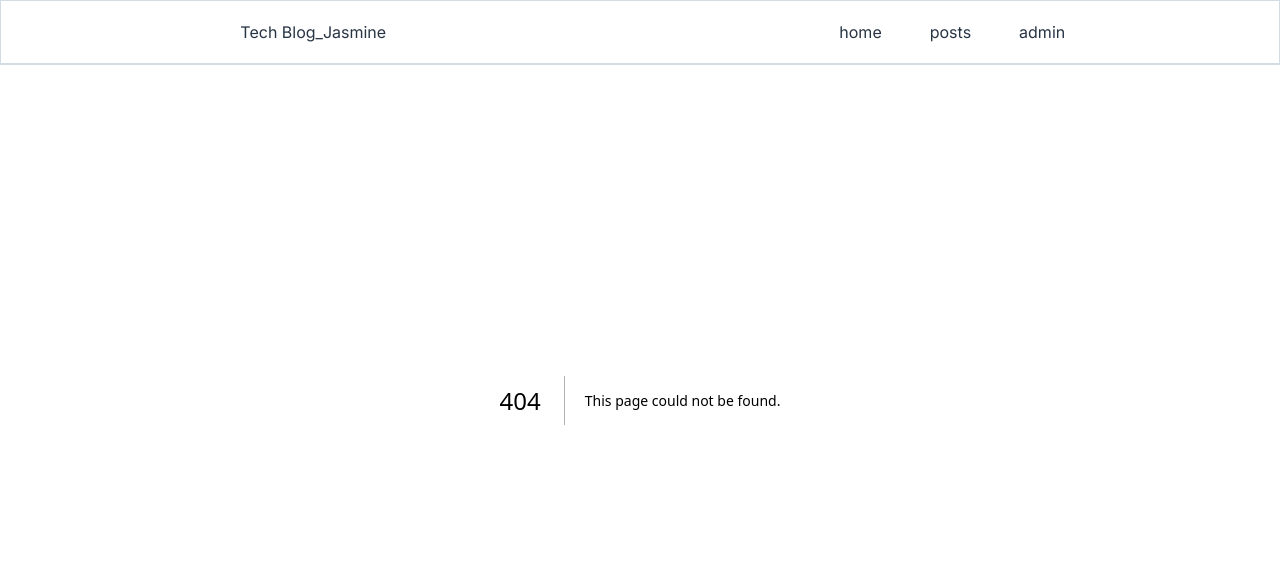
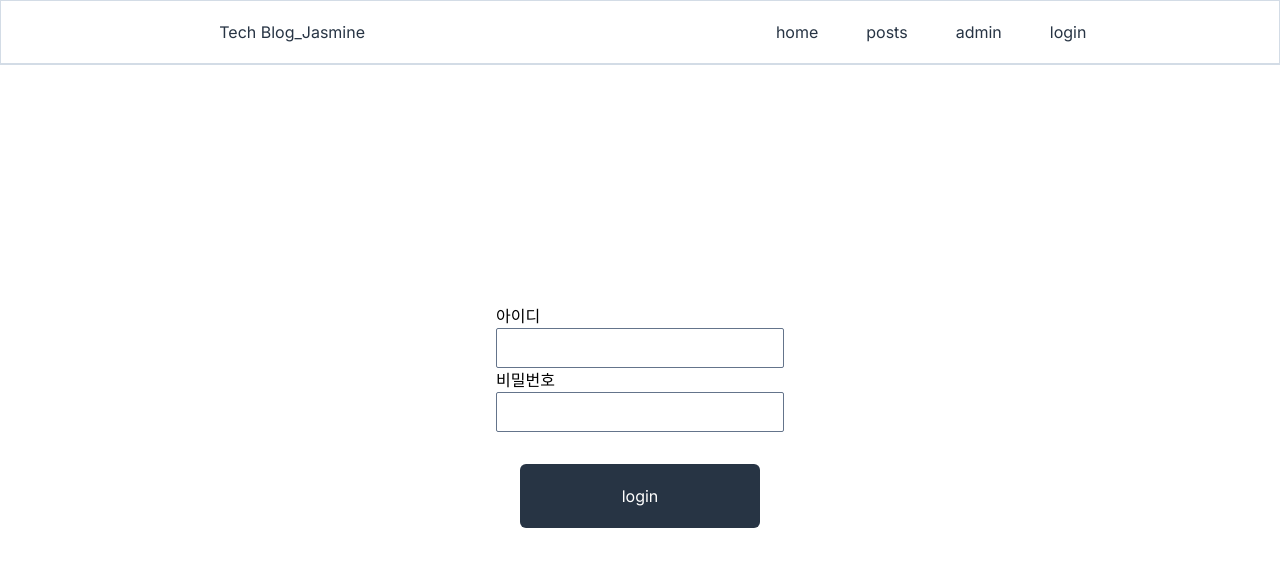
Before and after one commit to minsun0714/techblog_eng_ver, a Next.js app in the folder client/: page /login in a window 1280 px wide. Before the commit this address had no page. Shown: the top 566 px of the page. Built offline with nearby package versions, Linux system fonts and the light colour scheme.

Commit message:
Feat/login (#17)
* 🚚 Input을 공통 컴포넌트로 변경

* 🚚 버튼을 공통 컴포넌트로 분리

* 🚚 버튼을 공통 컴포넌트로 이동

```diff
--- a/client/src/app/admin/components/Button.tsx
+++ b/client/src/app/(common)/components/Button.tsx
@@ -1,10 +1,14 @@
 import React from 'react';
 
-const Button = () => {
+type ButtonType = {
+	text: string;
+};
+
+const Button = ({ text }: ButtonType) => {
 	return (
 		<div className="flex justify-center">
 			<button className="h-16 w-60 rounded-md bg-gray text-white">
-				submit
+				{text}
 			</button>
 		</div>
 	);
--- a/client/src/app/(common)/util/enum.ts
+++ b/client/src/app/(common)/util/enum.ts
@@ -2,6 +2,7 @@ export enum NavItems {
 	'home' = '/',
 	'posts' = '/posts',
 	'admin' = '/admin',
+	'login' = '/login',
 }
 
 export enum SocialLink {
--- a/client/src/app/admin/components/Input.tsx
+++ b/client/src/app/admin/components/Input.tsx
@@ -1,5 +1,5 @@
-import usePostingFieldStore from '../store/store';
 import React from 'react';
+import usePostingFieldStore from '@/app/admin/store/usePostingFieldStore';
 
 const Input = () => {
 	const { title, setTitle } = usePostingFieldStore();
--- a/client/src/app/admin/page.tsx
+++ b/client/src/app/admin/page.tsx
@@ -1,6 +1,6 @@
 'use client';
 
-import Button from './components/Button';
+import Button from '../(common)/components/Button';
 import Form from './components/Form';
 import Input from './components/Input';
 import Select from './components/Select';
@@ -35,7 +35,7 @@ const AdminPage = () => {
 				source={value}
 				style={{ overflowY: 'scroll', height: '85vh' }}
 			/>
-			<Button />
+			<Button text="submit" />
 		</Form>
 	);
 };
--- /dev/null
+++ b/client/src/app/login/components/Input.tsx
@@ -0,0 +1,18 @@
+type InputType = {
+	label: string;
+	name: string;
+};
+
+const Input = ({ label, name }: InputType) => {
+	return (
+		<div className="flex flex-col">
+			<label>{label}</label>
+			<input
+				className="h-10 w-72 rounded-sm border border-gray-mid-light p-3 focus:outline-gray"
+				name={name}
+			/>
+		</div>
+	);
+};
+
+export default Input;
--- /dev/null
+++ b/client/src/app/login/page.tsx
@@ -0,0 +1,24 @@
+import Button from '../(common)/components/Button';
+import Input from './components/Input';
+
+const AuthPage = () => {
+	const handleLogin = async (formData: FormData) => {
+		'use server';
+
+		const authInfo = {
+			email: formData.get('email'),
+			password: formData.get('password'),
+		};
+		console.log(authInfo);
+	};
+	return (
+		<form action={handleLogin}>
+			<div className="my-8">
+				<Input label="아이디" name="email" />
+				<Input label="비밀번호" name="password" />
+			</div>
+			<Button text="login" />
+		</form>
+	);
+};
+export default AuthPage;
```
Also changed, not shown: client/src/app/admin/store/usePostingFieldStore.ts (renamed from client/src/app/admin/store/store.ts).
